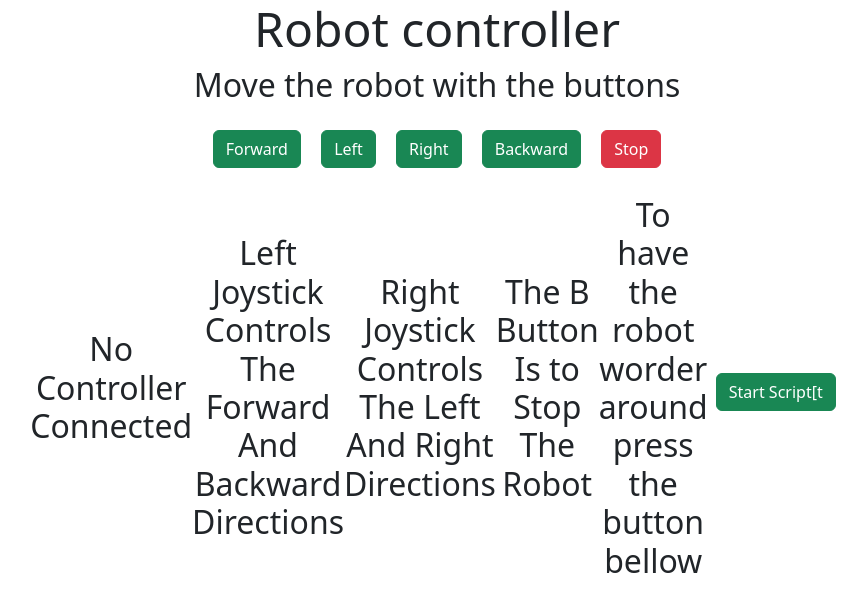
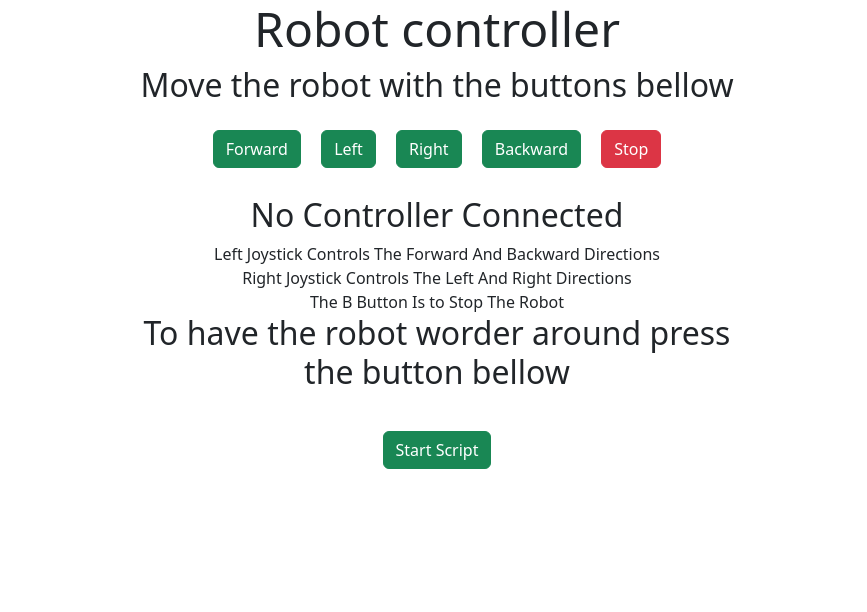
Before and after one commit to AndrewSae/Pi-Robot, a Flask app: page / in a window 1280 px wide. Shown: the top 612 px of the page, without its empty margins (203-1070 px from the left). Run offline with Flask 2, Linux system fonts and the light colour scheme.

Commit message:
Add files via upload

```diff
--- a/static/main.css
+++ b/static/main.css
@@ -2,9 +2,6 @@
     margin: 0%;
     padding: 0%;
 }
-body {
-
-  }
 
 
 .header {
@@ -15,7 +12,6 @@ body {
 .subheader {
     text-align: center;
     font-size: 2em;
-
 }
 
 #camrea {
@@ -28,6 +24,9 @@ body {
     height: 30em;
 }
 
+.info {
+    font-size: 1rem;
+}
 .btn {
     padding: 2em;
     margin: 0.5em;
@@ -37,7 +36,5 @@ body {
     margin: auto;
     width: 50%;
     padding: 10px;
-    display: flex;
-    align-items: center;
-    justify-content: center;
-}
+    text-align: center;
+    }
--- a/templates/index.html
+++ b/templates/index.html
@@ -11,7 +11,7 @@
 <body>
     <h1 class="header">Robot controller</h1>
 
-<h2 class="subheader">Move the robot with the buttons</h2>
+<h2 class="subheader">Move the robot with the buttons bellow</h2>
 
 <div class="center">
 <form  method="post" action="/">
@@ -27,16 +27,16 @@
 <div class="center">
 
     <h2 id="controller-status" class="subheader">No Controller Connected</h2>
-    <h2 class="subheader">Left Joystick Controls The Forward And Backward Directions</h2>
-    <h2 class="subheader">Right Joystick Controls The Left And Right Directions</h2>
-    <h2 class="subheader">The B Button Is to Stop The Robot</h2>
+    <div class="info">Left Joystick Controls The Forward And Backward Directions</div>
+    <div class="info">Right Joystick Controls The Left And Right Directions</div>
+    <div class="info">The B Button Is to Stop The Robot</div>
 
 
 
     <h2 class="subheader">To have the robot worder around press the button bellow</h2>
     <br>
     <form action="/page2">
-        <input class="btn btn-success btn" type="submit" value="Start Script[t" />
+        <input class="btn btn-success btn" type="submit" value="Start Script" />
     </form>
 
 
```
